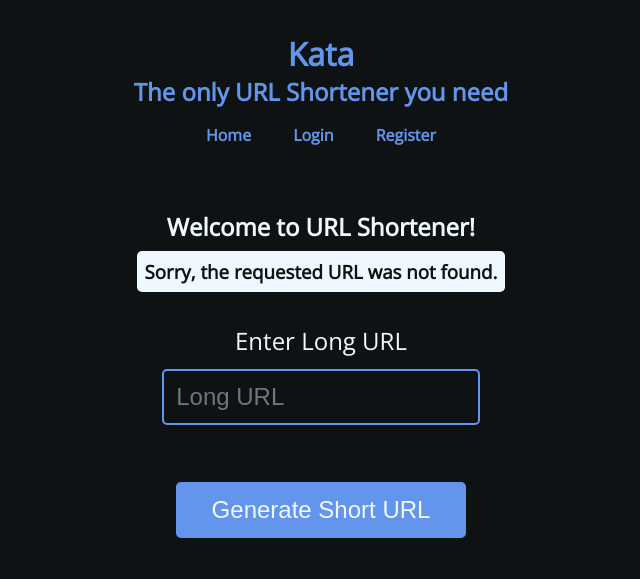
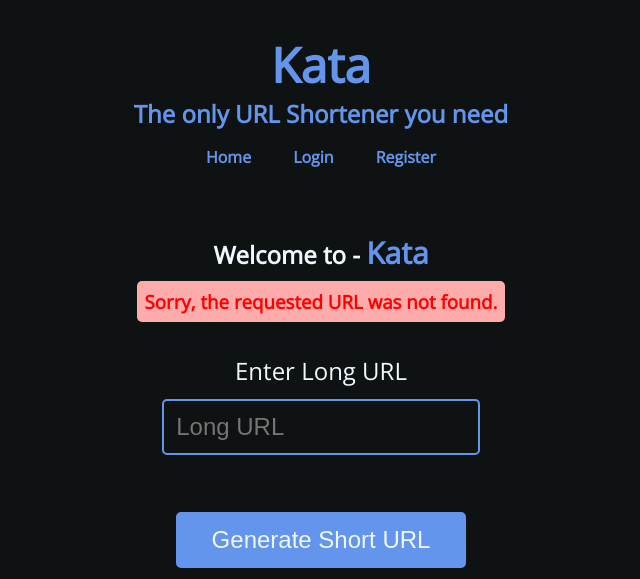
Before and after one commit to dheerajdlalwani/url-shortener, a Flask app: page /1/ in a window 1280 px wide. Shown: the top 579 px of the page, without its empty margins (319-959 px from the left). Run offline with Flask 2, Linux system fonts and the light colour scheme; data that the repository does not hold is empty.

Commit message:
color code messages and clean some code

```diff
--- a/main.py
+++ b/main.py
@@ -77,7 +77,7 @@ def home():
                     url_collection.insert_one(new_url)
                     return render_template('home.html', short_url=short_url, long_url=long_url)
         else:
-            message = "Please enter a long url!"
+            message = "Please enter a url!"
             return render_template('home.html', message=message)
     else:
         return render_template('home.html')
@@ -122,6 +122,7 @@ def login():
                     if verify_password(user['password'], password):
                         print("Their passwords matched too.")
                         message = "Logged in Successfully."
+                        status = "success"
                         print("Now doing some stuff for session.")
                         # TODO some stuff here for SESSION
                         print(f"Now setting the session cookie for the user: {email} ")
@@ -135,7 +136,7 @@ def login():
                         session_collection.insert_one(new_session)
                         session["user"] = new_session["_id"]
                         print(f"The system generated session_id: {session['user']} for the user: {email}")
-                        return render_template('home.html', message=message)
+                        return render_template('home.html', message=message, status=status)
                     else:
                         message = "Incorrect Password"
                         return render_template('login.html', message=message)
@@ -165,9 +166,10 @@ def logout():
         print(f"User email in session: {user_email}")
         session_collection.delete_one({"_id": f"{user}"})
         session.pop('user', None)
-        message = f"User logged out successfully."
+        message = "User logged out successfully."
+        status = "success"
         print(f"User - {user_email} logged out.")
-        return render_template('home.html', message=message)
+        return render_template('home.html', message=message, status=status)
     else:
         message = "User not logged in."
         return render_template('login.html', message=message)
@@ -193,7 +195,8 @@ def register():
                 }
                 user_collection.insert_one(new_user)
                 message = "Account Created Successfully."
-                return render_template('login.html', message=message)
+                status = "success"
+                return render_template('login.html', message=message, status=status)
             else:
                 message = "Account already exists."
                 return render_template('register.html', message=message)
--- a/static/copy.js
+++ b/static/copy.js
@@ -1,4 +1,5 @@
 let message = document.querySelector('.copy-success-message-content')
+
 if (message.innerText === "")
 {
     console.log("empty")
@@ -7,7 +8,6 @@ else
 {
     document.querySelector('.copy-success-message').style.display = 'block'
 }
-
 
 function selectText()
 {
@@ -21,13 +21,11 @@ function selectText()
     }
 }
 
-
-
 window.onload = selectText()
 
 function copyShortUrl()
 {
-    var copyText = document.getElementById("short_url");
+    let copyText = document.getElementById("short_url");
     console.log(copyText)
     copyText.removeAttribute("disabled")
     copyText.setSelectionRange(0, 99999);
@@ -37,9 +35,6 @@ function copyShortUrl()
     document.querySelector('.copy-success-message').style.display = 'block'
     document.querySelector('.copy-success-message-content').innerText = "URL Copied!"
 }
-
-
-
 
 function copyShortURLUser(id)
 {
--- a/static/styles.css
+++ b/static/styles.css
@@ -28,6 +28,13 @@ header
     color: #6495ED;
     margin: 1em;
     padding: 1em;
+}
+
+.kata-main-title
+{
+    text-decoration: none;
+    color: #6495ED;
+    font-size: 1.5em;
 }
 
 
@@ -84,6 +91,7 @@ main
     width: 90vw;
 }
 
+
 .form, .output, .user
 {
     display: flex;
@@ -92,6 +100,15 @@ main
     align-items: center;
     margin-top: 1em;
     font-size: 1.5em;
+}
+
+
+
+.kata-greeting
+{
+    color: #6495ED;
+    font-size: 1.25em;
+    font-weight: 700;
 }
 
 
@@ -149,18 +166,25 @@ main
 .message, .copy-success-message, .user-copy-success-message
 {
     /* border: dashed #6495ED 5px; */
-    background-color: aliceblue;
-    color: #0F1212;
+    background-color: rgb(253, 171, 171);
+    color: red;
     border-radius: 5px;
     padding: 0.5em;
     margin: 0.5em;
     font-size: 1em;
 }
 
+.auth-success-message
+{
+    background-color: rgb(19, 241, 167);
+    color: rgb(1, 61, 41);
+}
 
 .copy-success-message, .user-copy-success-message
 {
     display: none;
+    background-color: rgb(19, 241, 167);
+    color: rgb(1, 61, 41);
 }
 
 .user-copy-success-message
--- a/templates/base.html
+++ b/templates/base.html
@@ -27,7 +27,7 @@
 
     <body>
         <header>
-            <h1>Kata</h1>
+            <a href="/" class="kata-main-title"><h1>Kata</h1></a>
             <h2>The only URL Shortener you need</h2>
             {% include 'nav.html' %}
         </header>
--- a/templates/form.html
+++ b/templates/form.html
@@ -1,7 +1,7 @@
-<h2>Welcome to URL Shortener!</h2>
+<h2>Welcome to - <span class="kata-greeting">Kata</span></h2>
 
 {% if message %}
-<section class="message">
+<section class="message{% if status %} auth-success-message {% endif %}">
     <h3 class="message-content">{{ message }}</h3>
 </section>
 {% endif %}
--- a/templates/login.html
+++ b/templates/login.html
@@ -8,7 +8,7 @@
 <h2>Login to URL Shortener</h2>
 
 {% if message %}
-<section class="message">
+<section class="message{% if status %} auth-success-message {% endif %}">
     <h3 class="message-content">{{ message }}</h3>
 </section>
 {% endif %}
--- a/templates/profile.html
+++ b/templates/profile.html
@@ -17,7 +17,7 @@
 {% endif %}
 
 
-<h3>Here your shortened links will be shown, along with click count.</h3>
+<h3>Here's your <span class="kata-greeting">Kata</span> dashboard</h3>
 
 <section class="user-urls-container">
     {% for x in user_urls %}
```
Also changed, not shown: core/helpers.py (+4 -8 lines).
